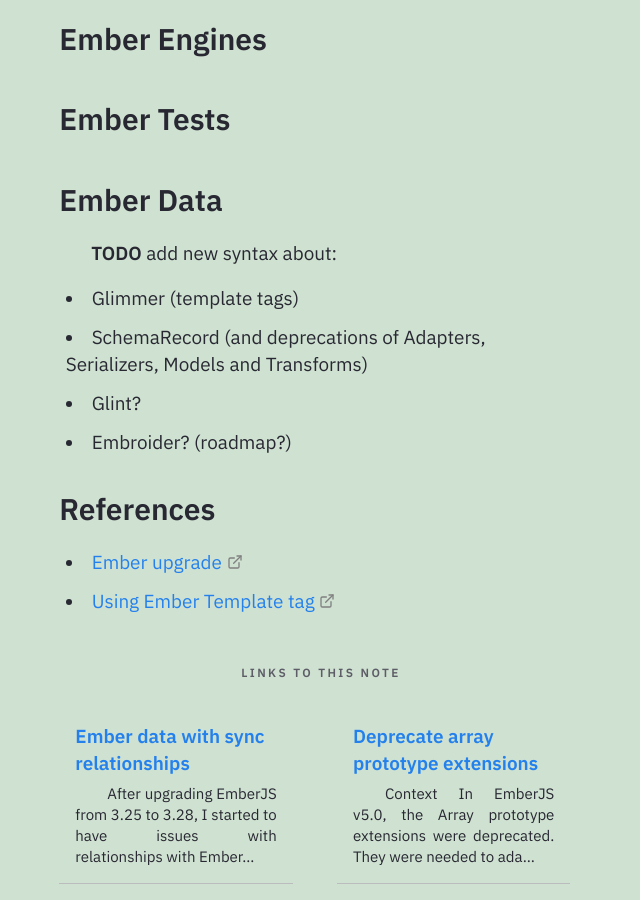
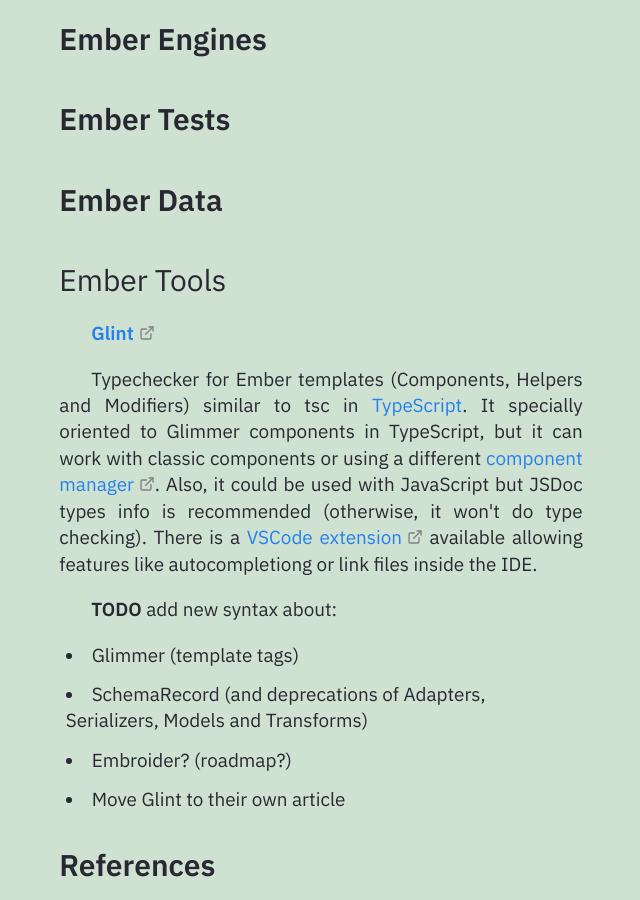
Before and after one commit to Gorzas/gorzas.github.io, a Jekyll site: the page built from _notes/Public/tech/EmberJS/emberjs.md, in a window 1280 px wide and 900 px high, scrolled down 267 px. Shown: the whole window, without its empty margins (319-959 px from the left). Built offline with Jekyll 4.4.1, drawn with Linux system fonts in a browser that asks for light colours.

Commit message:
Update emberjs.md

```diff
--- a/_notes/Public/tech/EmberJS/emberjs.md
+++ b/_notes/Public/tech/EmberJS/emberjs.md
@@ -14,11 +14,17 @@ growth: seedlings
 
 ## Ember Data
 
+### Ember Tools
+
+**[Glint](https://typed-ember.gitbook.io/glint)**
+
+Typechecker for Ember templates (Components, Helpers and Modifiers) similar to tsc in [[TypeScript]]. It specially oriented to Glimmer components in TypeScript, but it can work with classic components or using a different [component manager](https://github.com/emberjs/rfcs/blob/master/text/0213-custom-components.md). Also, it could be used with JavaScript but JSDoc types info is recommended (otherwise, it won't do type checking). There is a [VSCode extension](https://marketplace.visualstudio.com/items?itemName=typed-ember.glint-vscode) available allowing features like autocompletiong or link files inside the IDE.
+
 **TODO** add new syntax about:
 - Glimmer (template tags)
 - SchemaRecord (and deprecations of Adapters, Serializers, Models and Transforms)
-- Glint?
 - Embroider? (roadmap?)
+- Move Glint to their own article
 
 ## References
 - [Ember upgrade](https://cli.emberjs.com/release/basic-use/upgrading/)
```
Also changed, not shown: other parts of _notes/Public/tech/EmberJS/emberjs.md (+1 -1 lines).
